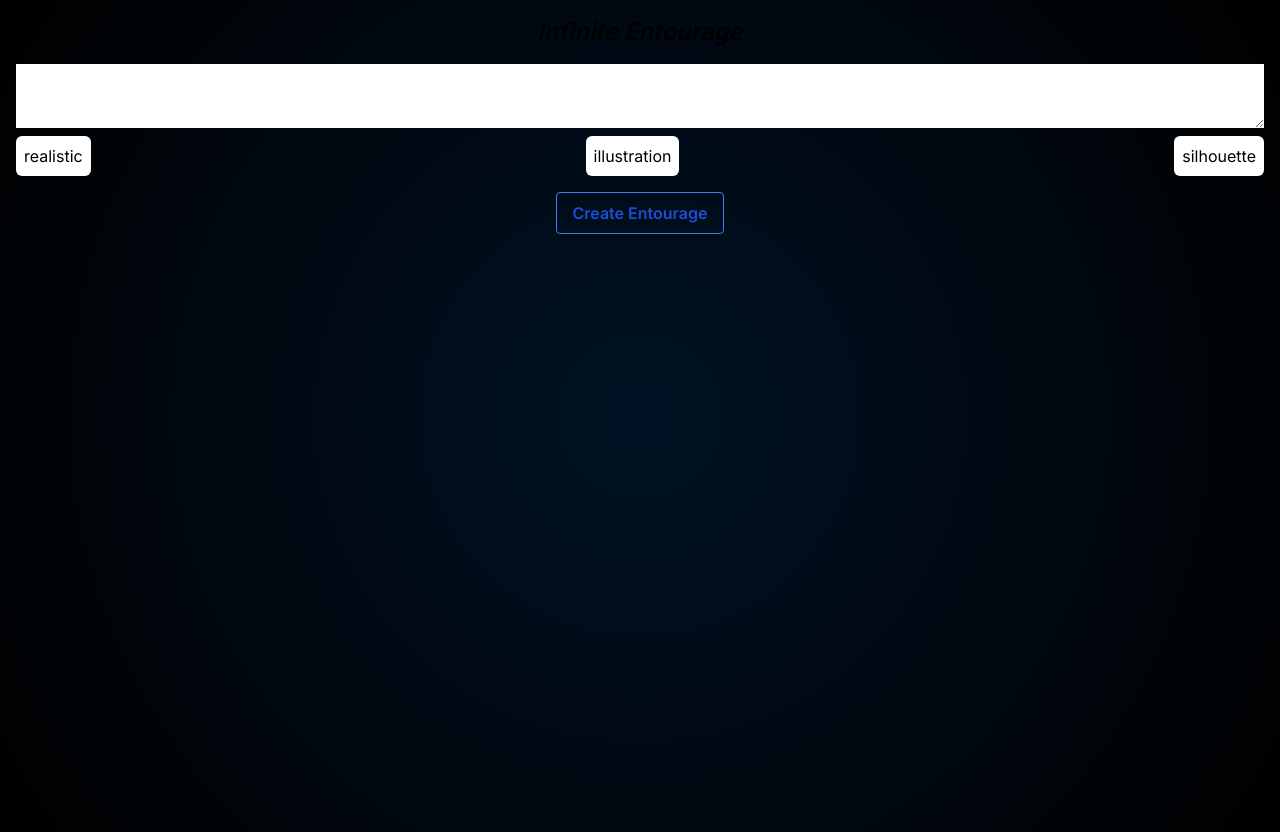
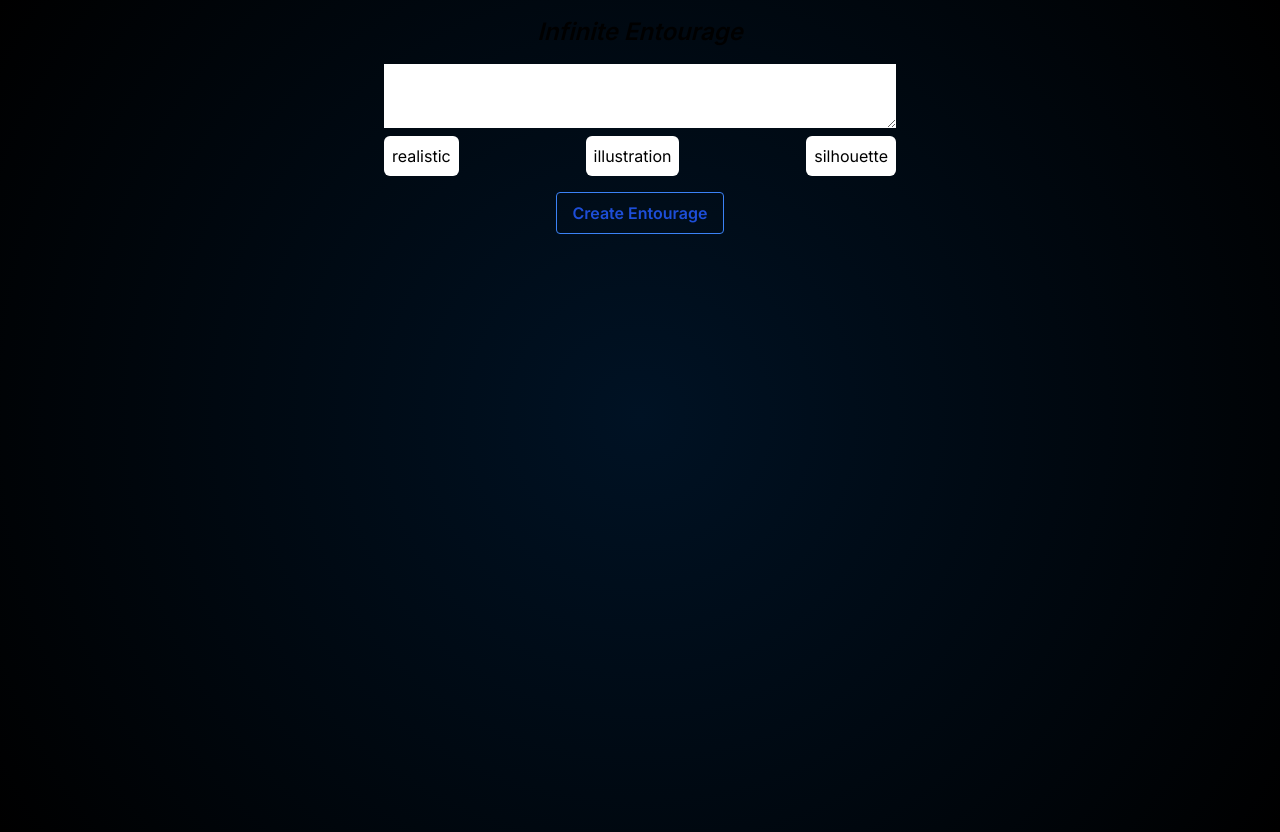
Before and after one commit to carteblanchecarriage/infinite-entourage, a Next.js app: page / in a window 1280 px wide. Built offline with nearby package versions, Linux system fonts and the light colour scheme.

Commit message:
max width

```diff
--- a/pages/index.js
+++ b/pages/index.js
@@ -55,7 +55,7 @@ export default function Home() {
     <main
       className={`flex min-h-screen flex-col items-center m-4 ${inter.className}`}
     >
-      <div className='w-full relative flex flex-col place-items-center '>
+      <div className='w-full max-w-lg relative flex flex-col place-items-center '>
         <h2 className='text-2xl font-semibold italic text-center'>
           Infinite Entourage
         </h2>
```
